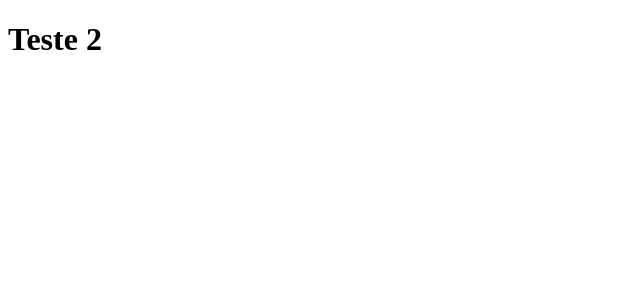
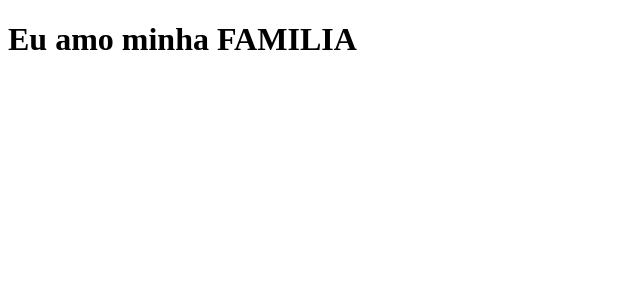
Before and after one commit to digaaonas/clone-tabnews, a Next.js app: page / in a window 1280 px wide. Shown: the top 300 px of the page, without its empty margins (0-640 px from the left). Built offline with nearby package versions, Linux system fonts and the light colour scheme.

Commit message:
adiciona um novo parágrafo na página inicial

```diff
--- a/pages/index.js
+++ b/pages/index.js
@@ -1,6 +1,6 @@
 function Home () {
   return (
-    <h1>Teste 2</h1>
+    <h1>Eu amo minha FAMILIA</h1>
   );
 }
 
```
